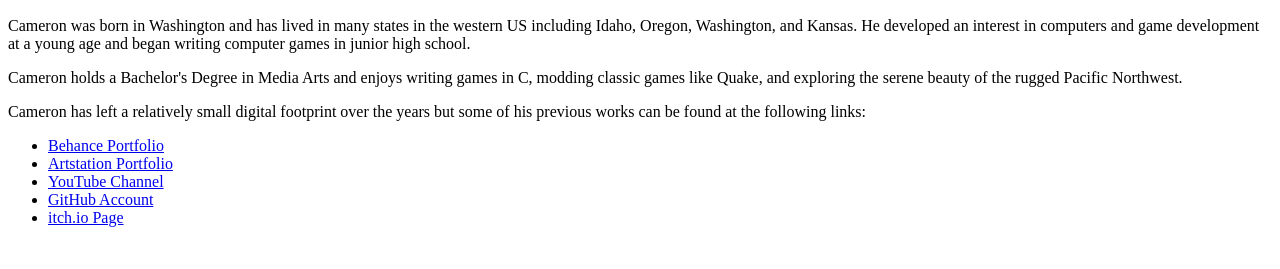
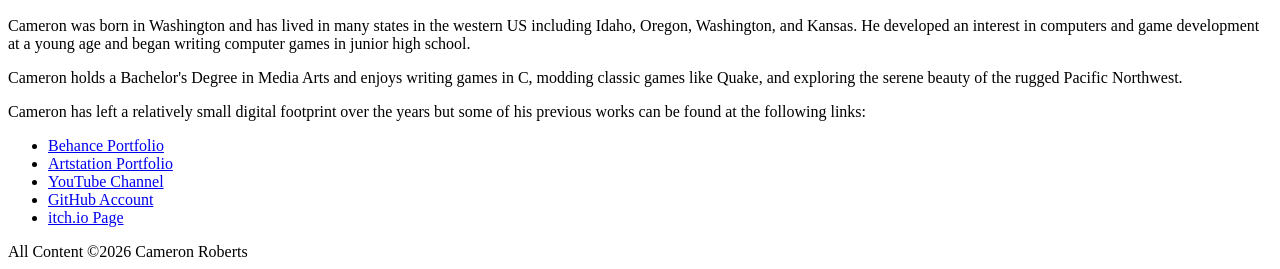
Before and after one commit to cameronrobertsdev/my-website, a plain HTML site: page about/about.html in a window 1280 px wide. Shown: the part 1919-2188 px from the top of the page. Before the commit the page ends 2162 px from the top, so only its background shows below. Drawn offline with Linux system fonts and the light colour scheme.

Commit message:
added footer to all pages

```diff
--- a/about/about.html
+++ b/about/about.html
@@ -42,4 +42,7 @@
 				<li><a href="https://dude-the-hero.itch.io/">itch.io Page</a></li>
 		</div>
 	</body>
+	<footer>
+		All Content ©2026 Cameron Roberts
+	</footer>
 </html>
```
Also changed, not shown: blog/blog.html (+3 -0 lines), index.html (+3 -0 lines).
